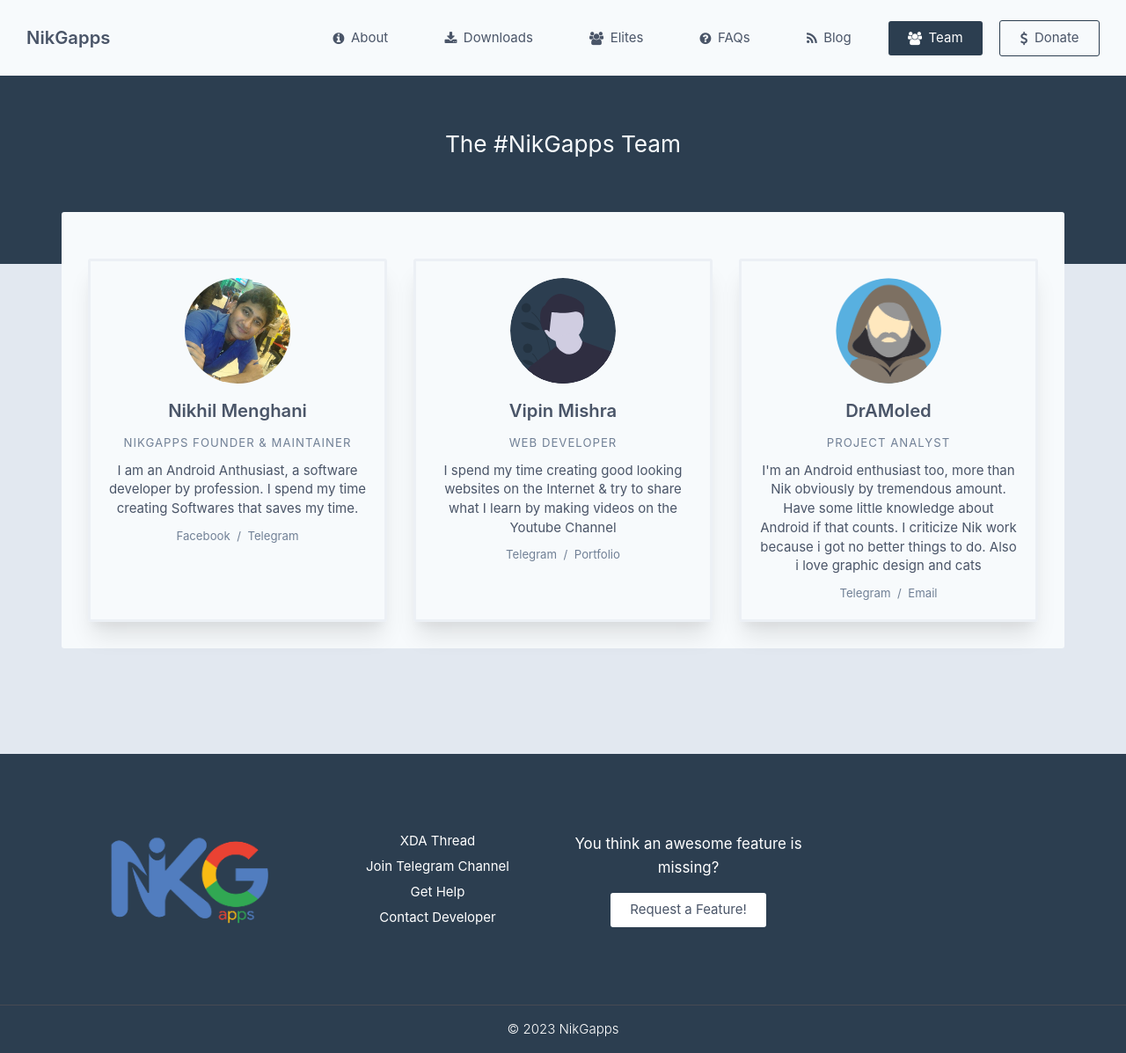
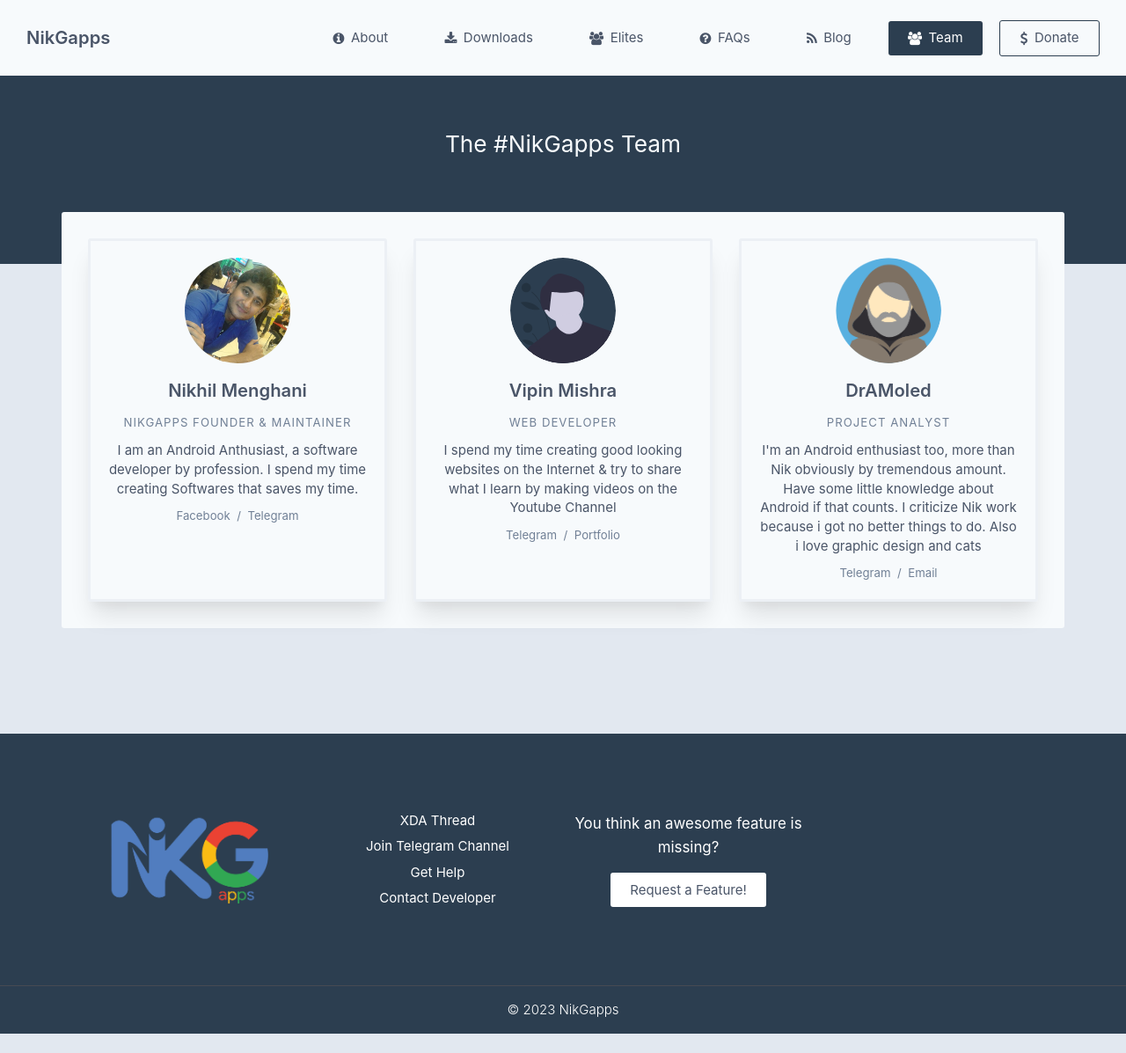
Before and after one commit to nikgapps/nikgapps.github.io, a Jekyll site: the page built from team.html, in a window 1280 px wide. Shown: the whole page at 88% size. Built offline with Jekyll 4.4.1, drawn with Linux system fonts in a browser that asks for light colours; nearby versions of some CDN libraries; after the commit the page ends 1175 px from its top, so only the background shows below that.

Commit message:
css changes to align with original stylesheet

```diff
--- a/_sass/pages/_membercard.scss
+++ b/_sass/pages/_membercard.scss
@@ -5,11 +5,11 @@
 
     .member {
         flex-basis: 40%;
-        margin-top: 1.5rem;
+        margin-top: 0;
     }
 
     .member + .member {
-        margin-top: 1.5rem;
+        margin-top: 0;
     }
 }
 
```
